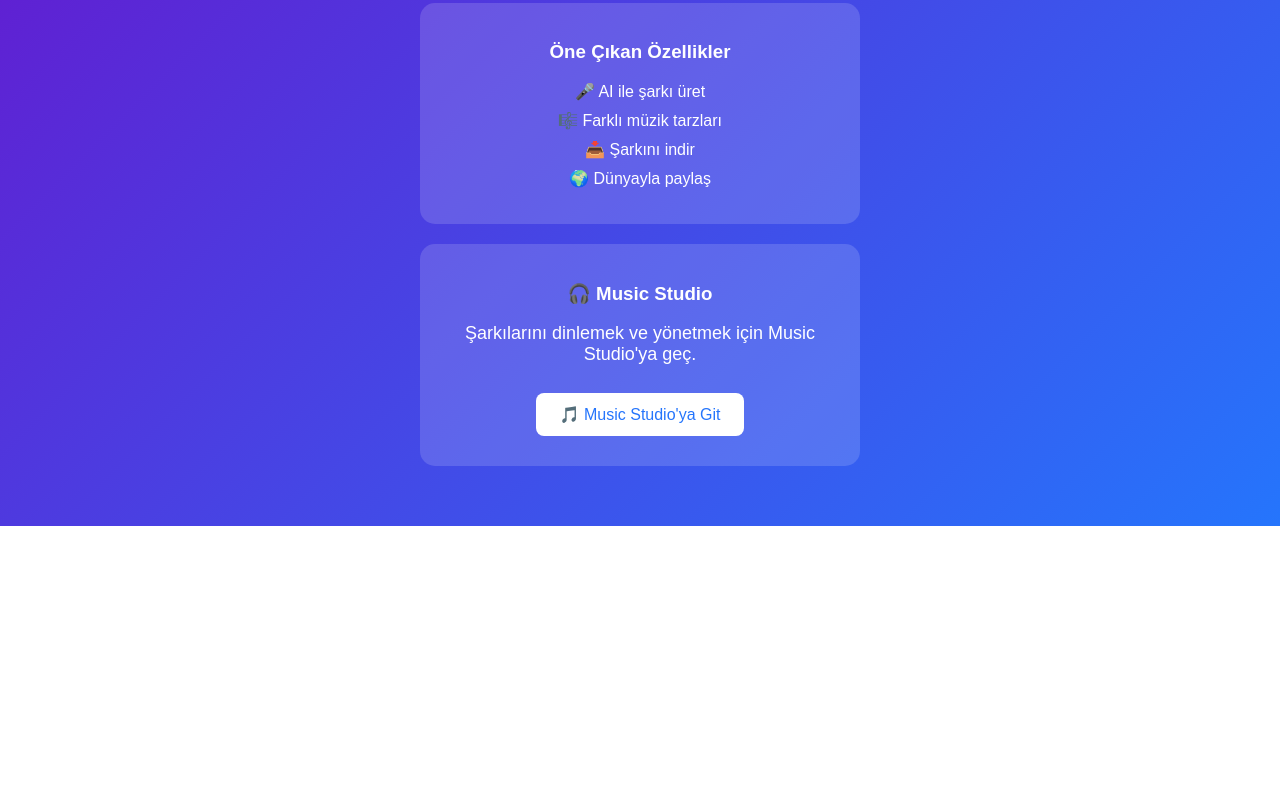
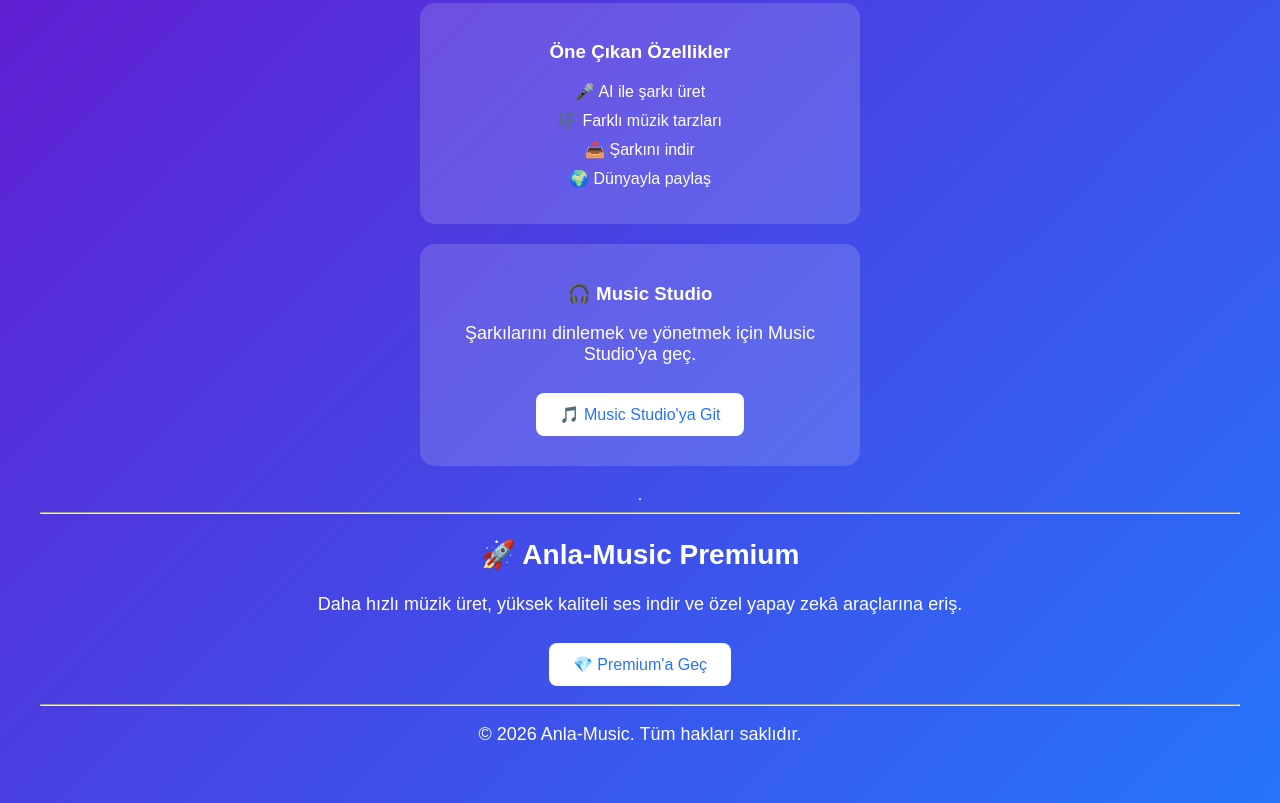
Before and after one commit to nejlakartal3-web/Anla-Music, a plain HTML site: page İndex.html in a window 1280 px wide. Shown: the part 345-1148 px from the top of the page. Before the commit the page ends 871 px from the top, so only its background shows below. Drawn offline with Linux system fonts and the light colour scheme.

Commit message:
Update İndex.html

```diff
--- a/İndex.html
+++ b/İndex.html
@@ -53,4 +53,21 @@
 
 </body>
 
-</html>
+</html>.                        <hr>
+
+<section>
+  <h2>🚀 Anla-Music Premium</h2>
+
+  <p>
+    Daha hızlı müzik üret, yüksek kaliteli ses indir
+    ve özel yapay zekâ araçlarına eriş.
+  </p>
+
+  <button>💎 Premium'a Geç</button>
+</section>
+
+<hr>
+
+<footer>
+  <p>© 2026 Anla-Music. Tüm hakları saklıdır.</p>
+</footer>
```
